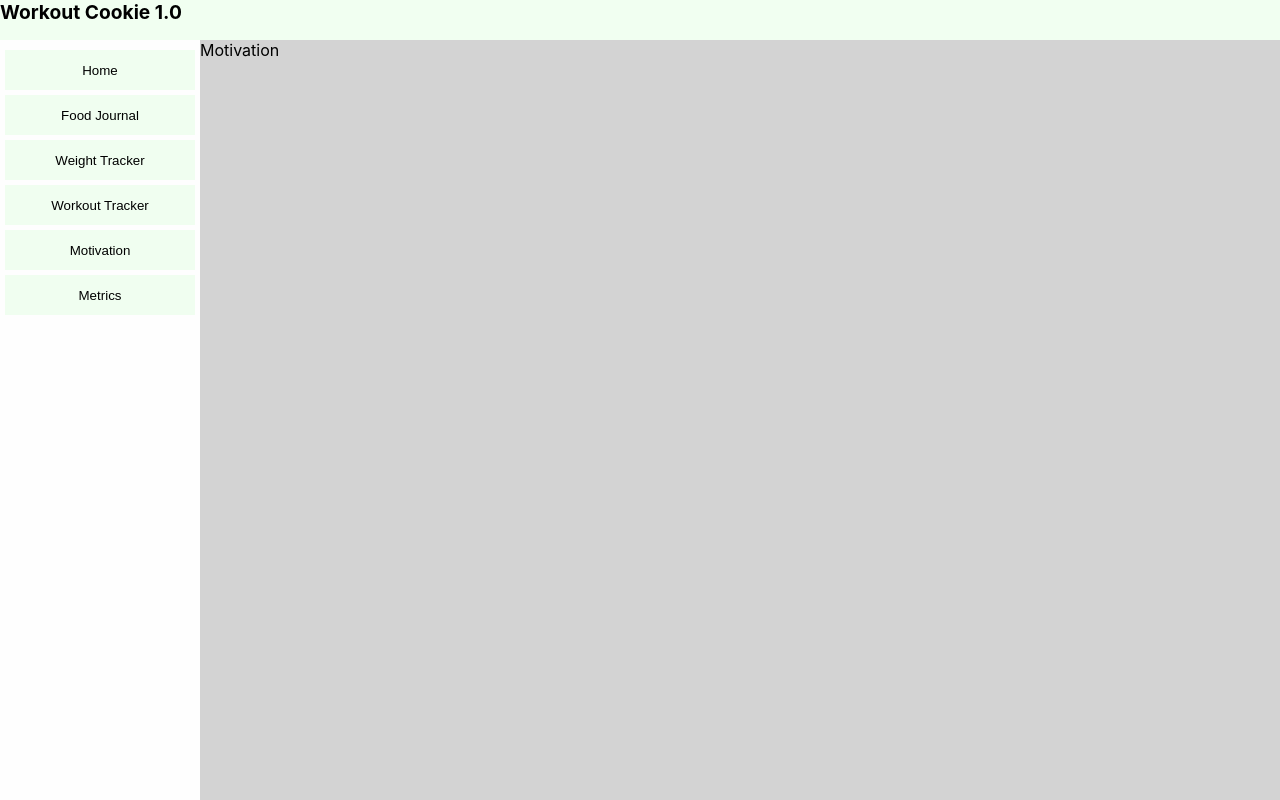
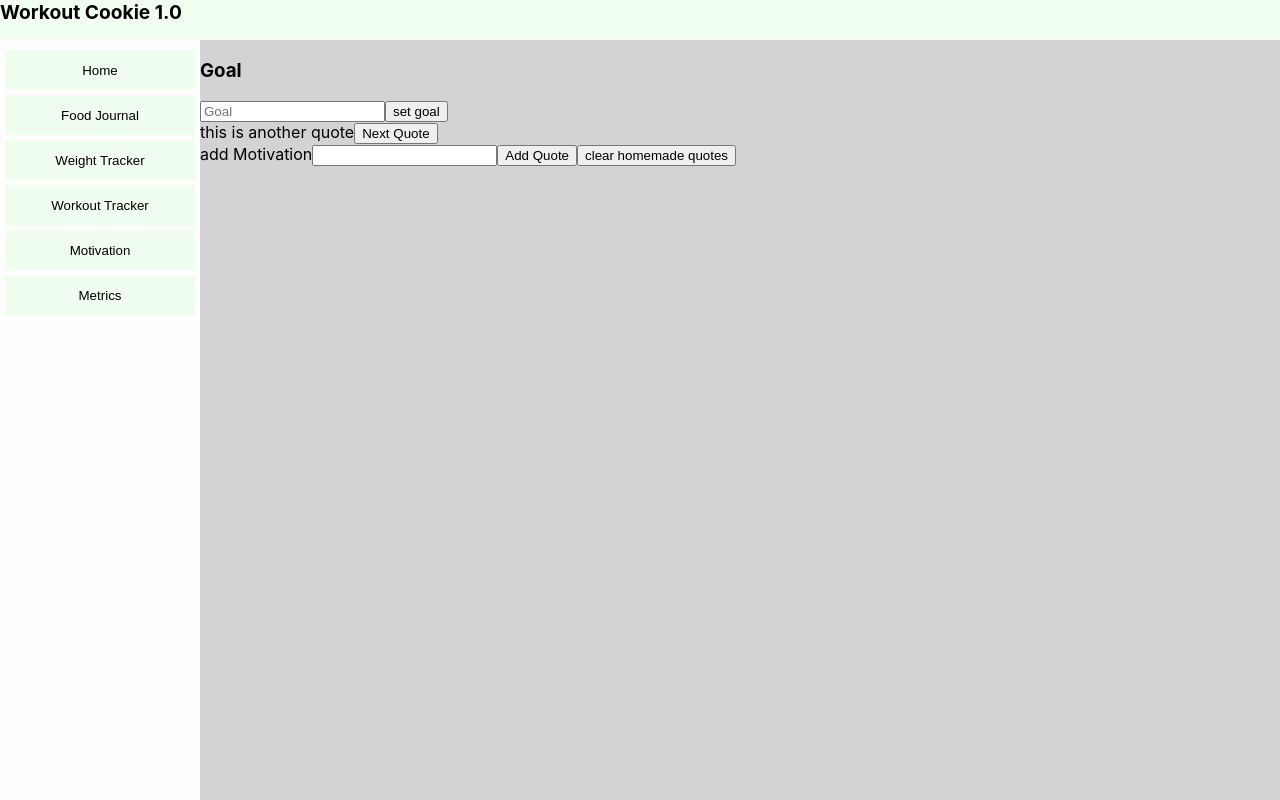
Before and after one commit to wuzzlefump/workout-cookies, a React (Create React App) app: page / in a window 1280 px wide. Both pictures are taken after a click on the button "Motivation". Built offline with nearby package versions, Linux system fonts and the light colour scheme.

Commit message:
motivation functionality

```diff
--- a/src/Tools/BMI.ts
+++ b/src/Tools/BMI.ts
@@ -1,3 +1,17 @@
-export default function BMI(){
-    return 0
+export default function BMI(weight:number,height:number){
+    return weight/height/height*703
 }
+
+export function BMIRisk(weight:number,height:number){
+    let bmi = BMI(weight,height)
+    if(bmi < 18.5){
+        return "Underweight"
+    }else if(bmi > 18.4 && bmi< 25){
+        return "Normal"
+    }else if(bmi>24.9 && bmi < 29.9){
+        return "Overweight"
+    }else{
+        return "Obese"
+    }
+
+}
--- a/src/pages/Metrics/Metrics.module.css
+++ b/src/pages/Metrics/Metrics.module.css
@@ -1,5 +1,5 @@
 .card{
-    background-color: antiquewhite;
+    background-color: whitesmoke;
     border-radius: 10px;
     box-shadow: 5px 5px 5px black;
     min-width: 500px;
@@ -7,6 +7,7 @@
     margin-block-end: 10px;
     margin-inline-start: 10px;
     margin-inline-end: 10px;
+    padding: 0px 10px;
 }
 .container{
     display: grid;
--- a/src/pages/Metrics/Metrics.tsx
+++ b/src/pages/Metrics/Metrics.tsx
@@ -1,28 +1,44 @@
 import * as React from "react"
 import { useCookies } from 'react-cookie';
 import styles from "./Metrics.module.css"
+import BMI,{BMIRisk} from "../../Tools/BMI";
 
 export default function Metrics(){
 const [userCookies, setUserCookies] = useCookies(['user']);
 const [weightCookies, setWeightCookie] = useCookies(['weight']);
     return(
             <div className={styles.container}>
-                {userCookies.user && weightCookies.weight ?
+
                 <div className={styles.card}>
-                    <h4>BMI<span></span></h4>
-                    <p></p>
-                </div>:null}
-                {userCookies.user ? <div className={styles.card}>
-                    <h4>Max Heart Rate<span>{220 - parseInt(userCookies.user.age)}</span></h4>
-                    <p></p>
-                </div>: null}
-                <div className={styles.card}>
-                    <h4>Example: <span> value</span></h4>
-                    <p>text</p>
-                </div>
-                <div className={styles.card}>
-                    <h4><span></span></h4>
-                    <p></p>
+                <h2 style={{textAlign:"center"}}>Metrics</h2>
+                    {
+                        userCookies.user ?
+                        <Section label={"Max HR"} value={(220 - parseInt(userCookies.user.age)).toString()}>
+                           Max Heart Rate is Estimated by taking 220 and subtracting your age
+                        </Section>:
+                        null
+                    }
+                    {
+                        userCookies.user && weightCookies.weight ?
+                        <Section label={"BMI"} value={BMI(parseInt(weightCookies.weight.weight),parseInt(userCookies.user.height)).toString()}>
+                            Body mass index is away of using height and weight to calculate health risk.
+                            <br/>
+                            <br/>
+                            Your Current risk is {BMIRisk(parseInt(weightCookies.weight.weight),parseInt(userCookies.user.height))}
+                            <br/>
+                            <br/>
+                            ** Note BMI doesnt take into account large amounts of muscle, young children or old age
+                        </Section> : null
+                    }
                 </div>
             </div>)
 }
+
+const Section = (props:{value:any, label:any, children:any})=>{
+const {label,value,children} = props
+    return(<div className={styles.section}>
+      <h4>{label}: <span> {value}</span></h4>
+                        <p>{children}</p>
+    </div>)
+
+}
--- a/src/pages/Motivation/Motivation.tsx
+++ b/src/pages/Motivation/Motivation.tsx
@@ -1,11 +1,54 @@
 import * as React from "react"
 import Layout from "../../components/Layout/Layout"
 import { useCookies } from 'react-cookie';
-
+import styles from "./Motivation.module.css"
+const list = require("./motivation.json")
 export default function Motivation(){
 const [cookies, setCookie] = useCookies(['user']);
+const [quoteCookies, setQuoteCookie, removeQuoteCookie] = useCookies(['quote']);
+const [goalCookies, setGoalCookie, removeGoalCookies] = useCookies(['goal']);
+const [goal,setGoal] = React.useState<string>("")
+const [quote,setQuote] = React.useState<string>("")
+
+const getRandomQuote = (newList:string[])=>{
+    const length = newList.length-.1
+    let randomInt = (max:number)=> Math.floor(Math.random() * max)
+    console.log(randomInt(length))
+    return newList[randomInt(length)]
+}
+const [currentQuote,setCurrentQuote]=React.useState(getRandomQuote(list))
+const nextQuote =()=>{
+    if(quoteCookies.quote){
+        setCurrentQuote(getRandomQuote([...list,...quoteCookies.quote.quoteList]))
+    }else{
+        setCurrentQuote(getRandomQuote(list))
+    }
+}
+const addQuote = ()=>{
+    if(quoteCookies.quote){
+        setQuoteCookie("quote",{quoteList:[...quoteCookies.quote.quoteList,quote]})
+    }else{
+        setQuoteCookie("quote",{quoteList:[quote]})
+    }
+}
+
+const setNewGoal =()=>{
+    setGoalCookie("goal",goal,{path:"/"})
+}
     return(
             <div>
-                Motivation
+                <div className={styles.goalCard}>
+                    <h3>Goal</h3>
+                    {
+                    goalCookies.goal ? <div><p>{goalCookies.goal}</p><button onClick={()=>removeGoalCookies("goal")}>clear goal</button></div>:
+                    <div><input value={goal} onChange={(e)=>{setGoal(e.target.value)}} placeholder="Goal"/><button onClick={()=> setNewGoal()}>set goal</button></div>
+                    }
+                </div>
+                <div className={styles.quoteCard}>{currentQuote}
+                <button onClick={()=>nextQuote()}>Next Quote</button></div>
+                <div className={styles.addCard}>add Motivation
+                    <input value={quote} onChange={(e)=>setQuote(e.target.value)} />
+                    <button onClick={()=>addQuote()}> Add Quote</button><button onClick={()=>removeQuoteCookie("quote")}>clear homemade quotes</button>
+                </div>
             </div>)
 }
--- /dev/null
+++ b/src/pages/Motivation/motivation.json
@@ -0,0 +1,4 @@
+[
+    "this is a quote",
+    "this is another quote"
+]
--- a/src/pages/Weight/Weight.tsx
+++ b/src/pages/Weight/Weight.tsx
@@ -13,12 +13,12 @@ const [weight,setWeight]=React.useState<string>("")
 const submitWeight =()=>{
     if(weightCookies.weight){
         let newWeight = weight ?? 0
-        let weightObj = {date: new Date().toLocaleDateString(), weight:parseInt(newWeight) }
+        let weightObj = {date: new Date().toLocaleDateString(), weight:parseFloat(newWeight) }
         setWeightCookies("weight",{...weightObj, all:[...weightCookies.weight.all,weightObj]},{path:"/"})
         console.log(weightCookies.weight)
     }else{
         let newWeight = weight ?? 0
-        let weightObj = {date: new Date().toLocaleDateString(), weight:parseInt(newWeight) }
+        let weightObj = {date: new Date().toLocaleDateString(), weight:parseFloat(newWeight) }
         setWeightCookies("weight",{...weightObj, all:[weightObj]},{path:"/"})
         console.log(weightCookies.weight)
     }
```
Also changed, not shown: src/pages/Motivation/Motivation.module.css (added).
